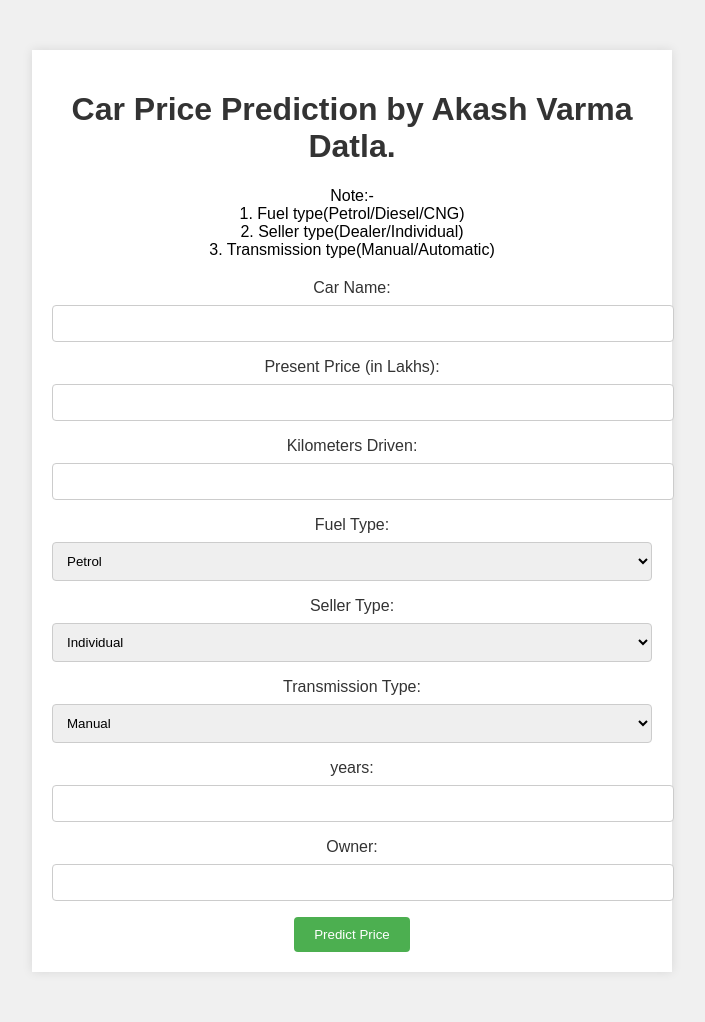
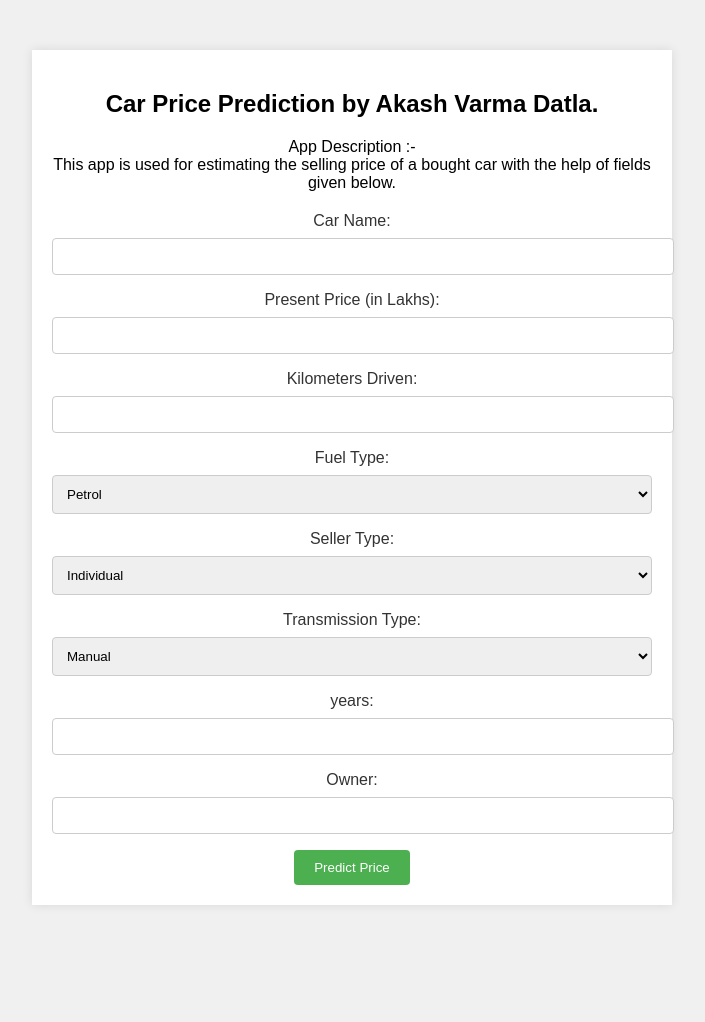
Before and after one commit to Akashvarma26/Car-Price-Prediction, a Flask app: page / in a window 1280 px wide. Shown: the whole page, without its empty margins (288-993 px from the left). After the commit the page ends 905 px from the top, so only its background shows below. Run offline with Flask 3, Linux system fonts and the light colour scheme; parts of the project's set-up code (start-up, migrations or seed data) failed here and were passed over.

Commit message:
New Updates to frontend(HTML)

```diff
--- a/app.py
+++ b/app.py
@@ -21,5 +21,5 @@ def predict():
         prediction = model.predict([[Present_Price, Kms_Driven, Fuel_Type, Seller_Type, Transmission,no_of_year]])
         output = round(prediction[0], 2)
         return render_template('index.html', output="The Predicted price of the car is rs {} Lakhs".format(output))
-#if __name__ == '__main__':
-#   app.run(debug=True)
+if __name__ == '__main__':
+   app.run(debug=True)
--- a/templates/index.html
+++ b/templates/index.html
@@ -10,19 +10,17 @@
 </head>
 <body>
     <div class="container">
-        <h1>Car Price Prediction by Akash Varma Datla.</h1>
+        <h2>Car Price Prediction by Akash Varma Datla.</h2>
         <p>
-            Note:-  <br>
-            1. Fuel type(Petrol/Diesel/CNG)   <br>
-            2. Seller type(Dealer/Individual)  <br>
-            3. Transmission type(Manual/Automatic) <br>
+            App Description :- <br>
+            This app is used for estimating the selling price of a bought car with the help of fields given below.
         </p>
         <form method="post" action="{{ url_for('predict') }}">
             <label for="car">Car Name:</label>
-            <input type="text" step="0.01" name="car" required>
+            <input type="text" name="car" required>
 
             <label for="price">Present Price (in Lakhs):</label>
-            <input type="number" step="0.01" name="price" required>
+            <input type="number" name="price" required>
 
             <label for="kms_driven">Kilometers Driven:</label>
             <input type="number" name="kms_driven" required>
@@ -44,10 +42,10 @@
                 <option value=0>Automatic</option>
             </select>
             <label for="year">years:</label>
-            <input type="number" step="0.01" name="year" required>
+            <input type="number" name="year" required>
 
             <label for="own">Owner:</label>
-            <input type="text" step="0.01" name="own" required>
+            <input type="text" name="own" required>
 
             <button type="submit">Predict Price</button>
         </form>
```
